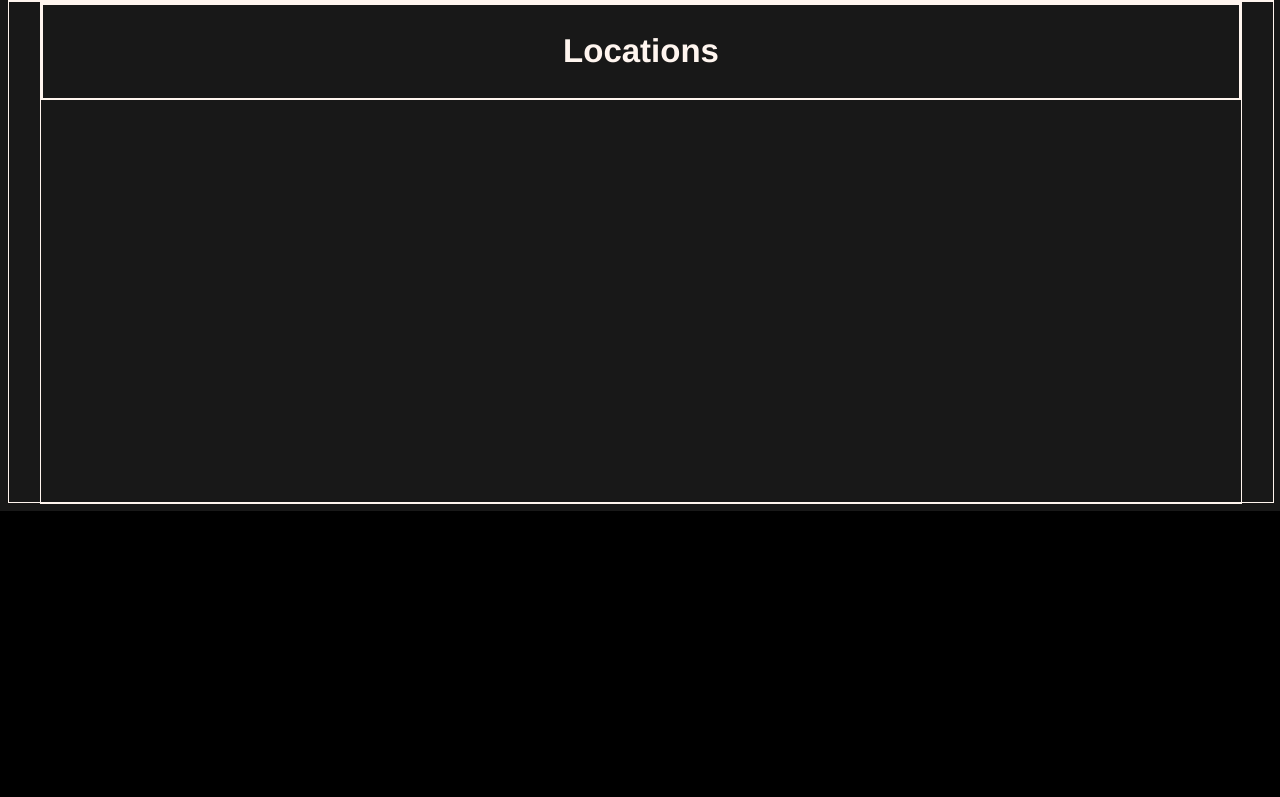
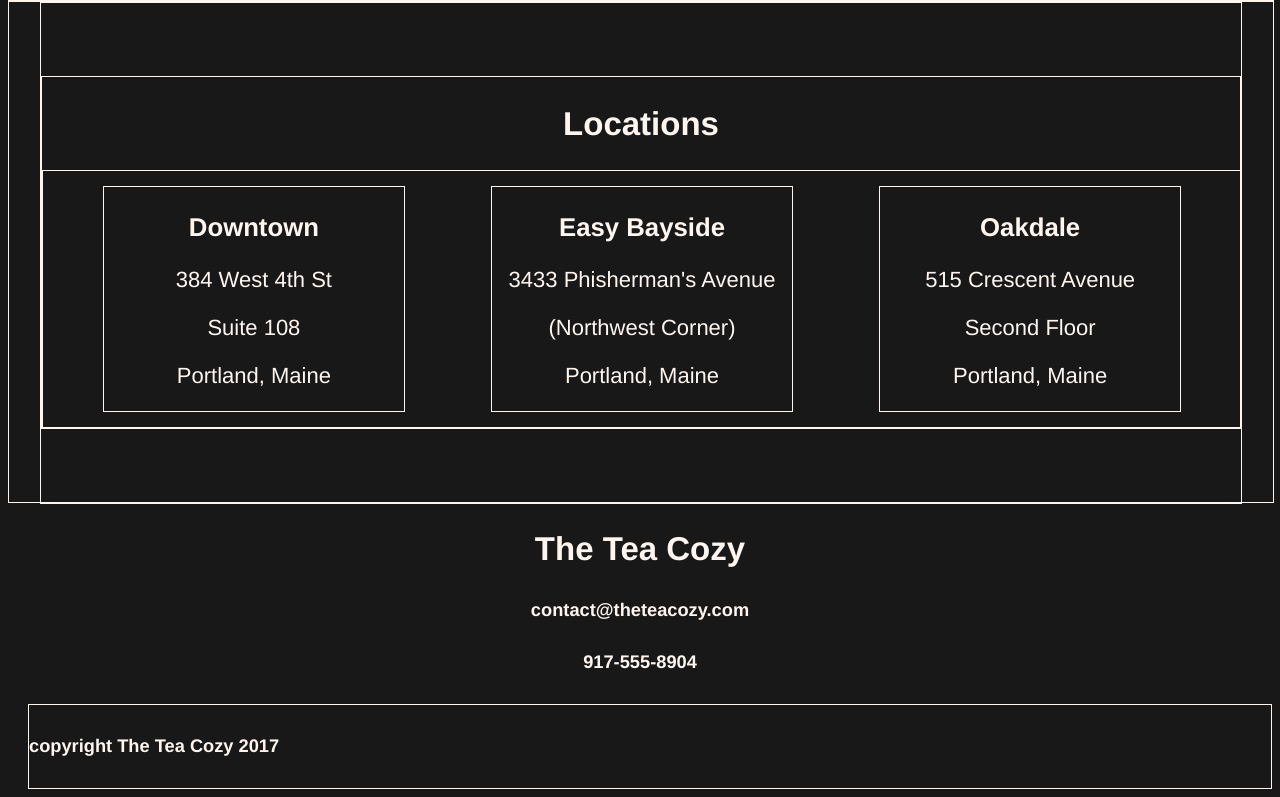
Before and after one commit to SSaapon/teacozy, a plain HTML site: page index.html in a window 1280 px wide. Shown: the part 1457-2254 px from the top of the page. Before the commit the page ends 1968 px from the top, so only its background shows below. Drawn offline with Linux system fonts and the light colour scheme.

Commit message:
Layout complete, next step back fill.

```diff
--- a/index.html
+++ b/index.html
@@ -60,17 +60,40 @@
         <div class="locations">
           <div class="tempimg2">
             <div class="locationtitle">
-              <div class="ltitle">
               <h2>Locations</h2>
-              </div>
+              <div class="boxes">
+                <div class="locationbox">
+                  <h3>Downtown</h3>
+                  <p>384 West 4th St</p>
+                  <p>Suite 108</p>
+                  <p>Portland, Maine</p>
+                </div>
+                <div class="locationbox">
+                  <h3>Easy Bayside</h3>
+                  <p>3433 Phisherman's Avenue</p>
+                  <p>(Northwest Corner)</p>
+                  <p>Portland, Maine</p>
+                </div>
+                <div class="locationbox">
+                  <h3>Oakdale</h3>
+                  <p>515 Crescent Avenue</p>
+                  <p>Second Floor</p>
+                  <p>Portland, Maine</p>
+                </div>
             </div>
-            </div>
+          </div>
         </div>
       </div>
 
     </main>
 
     <footer>
+      <h2>The Tea Cozy</h2>
+      <h5>contact@theteacozy.com</h5>
+      <h5>917-555-8904</h5>
+      <div class="copyright">
+        <h5>copyright The Tea Cozy 2017</h5>
+      </div>
     </footer>
   </body>
 </html>
--- a/resources/css/style.css
+++ b/resources/css/style.css
@@ -72,13 +72,27 @@ img{
   height: 500px;
 }
 .tempimg2{
-  display: block;
+  display: flex;
   justify-content: center;
+  align-items: center;
   width: 1200px;
   height: 500px;
 }
-.locationheader{
+.locationtitle{
   display: block;
-  width: 600px;
-  height: 100px;
+  width: 100%;
 }
+.boxes{
+  display: block;
+  width: 100%
+}
+.locationbox{
+  display: inline-block;
+  width: 300px;
+  margin: 15px 40px;
+  opacity: 1;
+}
+.copyright{
+  text-align: left;
+  margin-left: 20px;
+}
```
